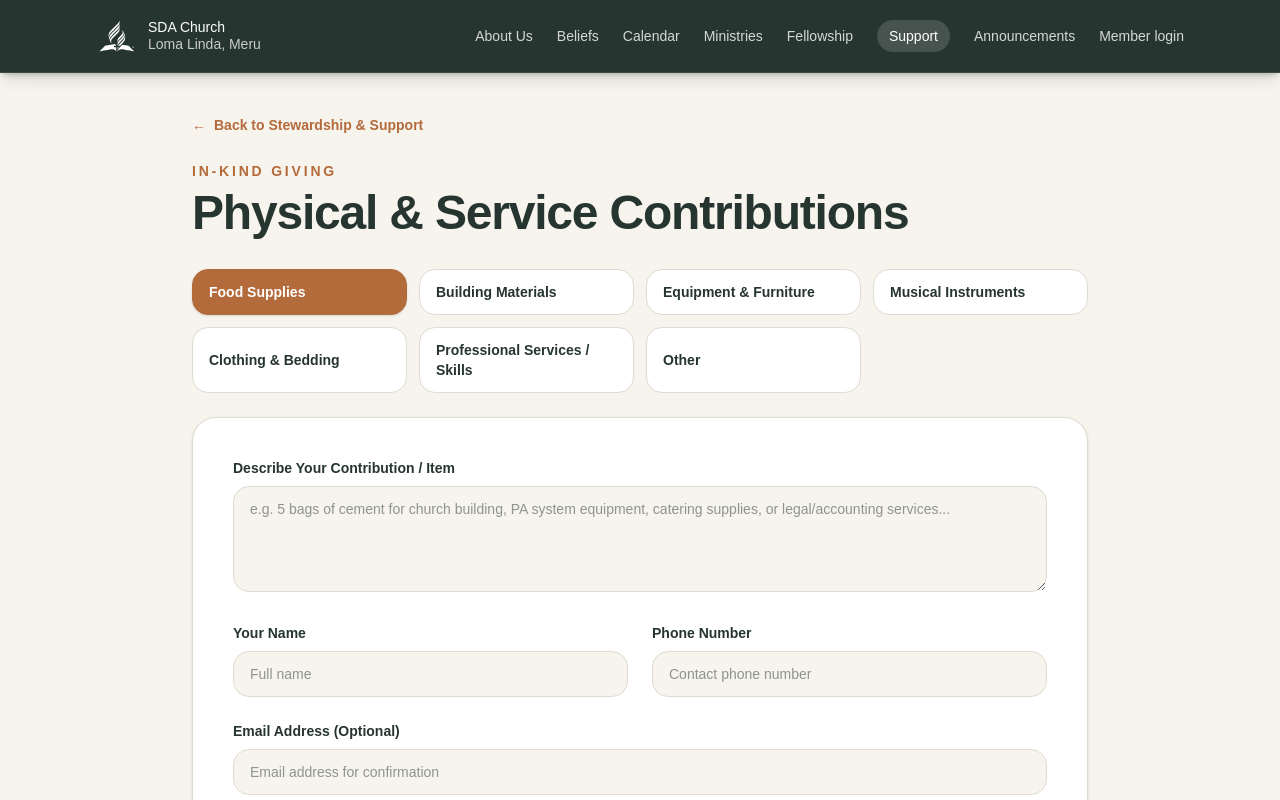
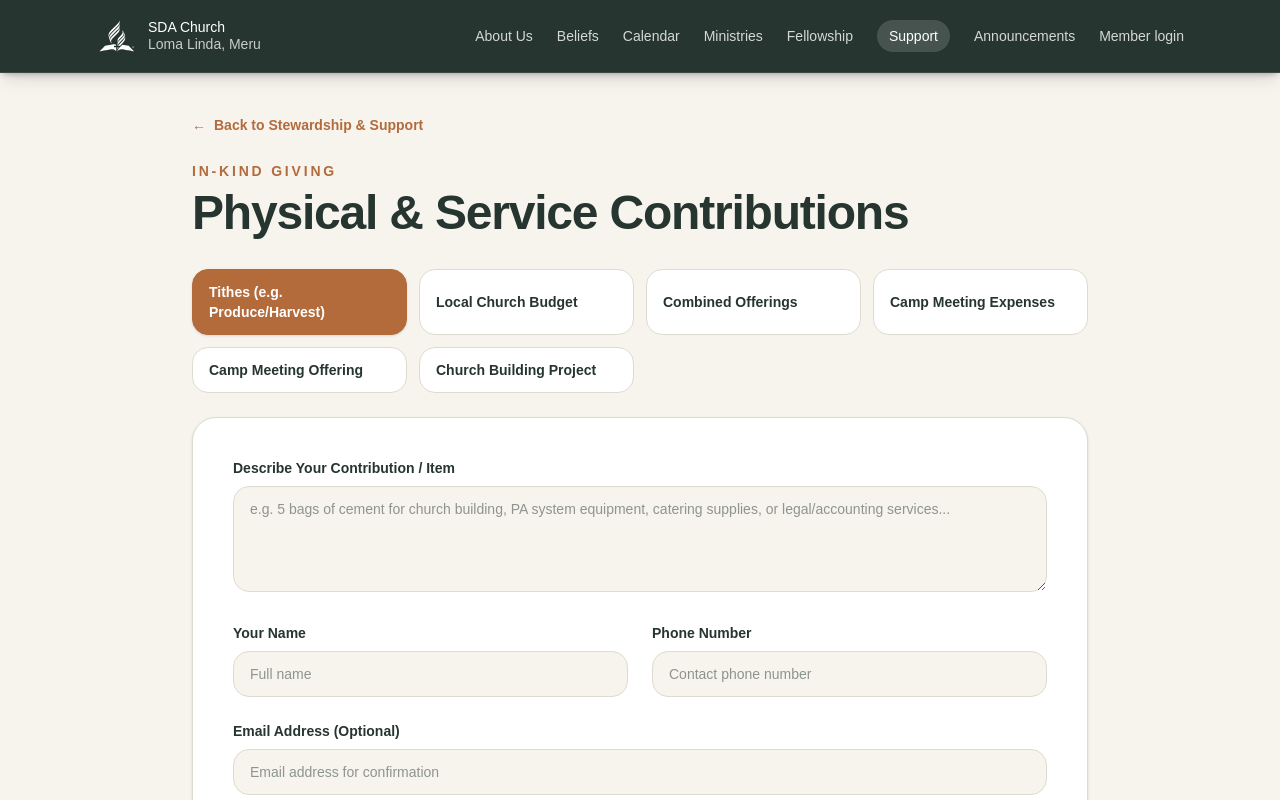
Before and after one commit to MwendaCipi/lomalinda, a Next.js app in the folder frontend/: page /support/in-kind in a window 1280 px wide. Shown: the top 800 px of the page. Built offline with nearby package versions, Linux system fonts and the light colour scheme; no server answers.

Commit message:
Align In-Kind Giving categories with Financial Giving categories (Tithes, Local Budget, Combined Offerings, etc.)

```diff
--- a/frontend/src/app/support/in-kind/page.tsx
+++ b/frontend/src/app/support/in-kind/page.tsx
@@ -6,17 +6,16 @@ import { useState } from "react";
 const API_URL = process.env.NEXT_PUBLIC_API_URL ?? "http://localhost:8000";
 
 const IN_KIND_CATEGORIES = [
-  { value: "food_supplies",   label: "Food Supplies" },
-  { value: "building_materials", label: "Building Materials" },
-  { value: "equipment",       label: "Equipment & Furniture" },
-  { value: "musical_instruments", label: "Musical Instruments" },
-  { value: "clothing",        label: "Clothing & Bedding" },
-  { value: "professional_services", label: "Professional Services / Skills" },
-  { value: "other",           label: "Other" },
+  { value: "Tithes", label: "Tithes (e.g. Produce/Harvest)" },
+  { value: "Local Church Budget", label: "Local Church Budget" },
+  { value: "Combined Offerings", label: "Combined Offerings" },
+  { value: "Camp Meeting Expenses", label: "Camp Meeting Expenses" },
+  { value: "Camp Meeting Offering", label: "Camp Meeting Offering" },
+  { value: "Church Building Project", label: "Church Building Project" },
 ];
 
 export default function GiveInKindPage() {
-  const [category, setCategory]           = useState("food_supplies");
+  const [category, setCategory]           = useState("Tithes");
   const [donorName, setDonorName]         = useState("");
   const [phoneNumber, setPhoneNumber]     = useState("");
   const [donorEmail, setDonorEmail]       = useState("");
@@ -38,7 +37,7 @@ export default function GiveInKindPage() {
         body: JSON.stringify({
           giving_type: "in_kind",
           amount: 0,
-          purpose: `In-kind pledge – ${selectedCat?.label ?? category}`,
+          purpose: `In-kind pledge – ${selectedCat?.value ?? category}`,
           phone_number: phoneNumber,
           donor_name: donorName,
           donor_email: donorEmail,
@@ -56,7 +55,7 @@ export default function GiveInKindPage() {
         setDonorName("");
         setPhoneNumber("");
         setDonorEmail("");
-        setCategory("food_supplies");
+        setCategory("Tithes");
       } else {
         const data = await res.json();
         setMessage({
```
